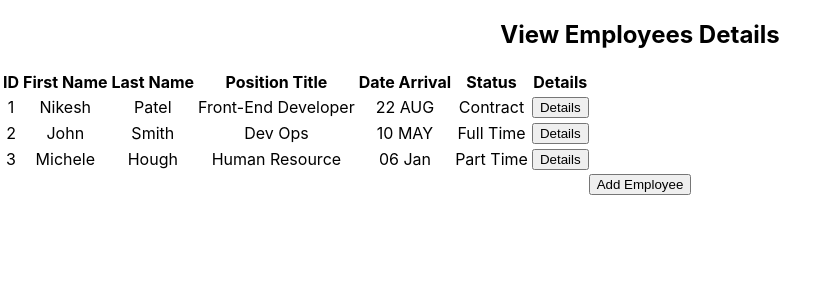
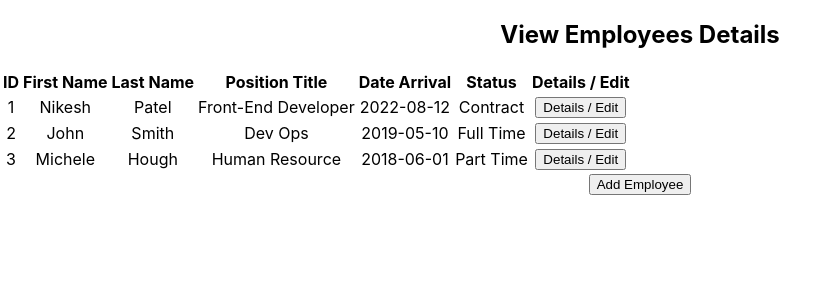
Before and after one commit to ptlnik13/payroll-app, a React (Create React App) app: page / in a window 1280 px wide. Shown: the top 300 px of the page, without its empty margins (0-838 px from the left). Built offline with nearby package versions, Linux system fonts and the light colour scheme.

Commit message:
Functionality of Employee Edit works

```diff
--- a/src/components/EmployeeDetails/EmployeeDetails.component.jsx
+++ b/src/components/EmployeeDetails/EmployeeDetails.component.jsx
@@ -1,10 +1,13 @@
 import {useSelector} from "react-redux";
 import {selectEmployees} from "../../store/employee/employee.selectors";
 import {useParams} from "react-router-dom";
+import {useState} from "react";
+import EmployeeFormComponent from "../EmployeeForm/EmployeeForm.component";
 
 
 function EmployeeDetailsComponent() {
 
+    const [isHidden, setIsHidden] = useState(false)
     const {id} = useParams()
 
     const employee = useSelector(selectEmployees).filter(employee => employee.id === id);
@@ -28,11 +31,16 @@ function EmployeeDetailsComponent() {
                     <h3>Position Title: {employee.positionTitle}</h3>
                     <h3>Hire Date: {employee.hireDate}</h3>
                     <h3>Email: {employee.email}</h3>
-                    <h3>Salary: {employee.salary}</h3>
+                    <h3>Salary: ${employee.salary}</h3>
                     <h3>Time in Position: {employee.timeInPosition}</h3>
                 </div>))
             }
         </div>
+        <button onClick={() => setIsHidden(!isHidden)}>Edit Employee</button>
+        {
+            isHidden && <EmployeeFormComponent formState={employee}/>
+        }
+
     </>);
 }
 
--- a/src/components/EmployeeForm/EmployeeForm.component.jsx
+++ b/src/components/EmployeeForm/EmployeeForm.component.jsx
@@ -3,14 +3,9 @@ import {useState} from "react";
 import {selectEmployees} from "../../store/employee/employee.selectors";
 import {useNavigate} from "react-router-dom";
 import {formValidationsUtils} from "../../utils/formValidations.utils";
-import {addEmployee} from "../../store/employee/employee.actions";
+import {addEmployee, editEmployee} from "../../store/employee/employee.actions";
 
-function EmployeeFormComponent() {
-
-    const dispatch = useDispatch();
-    const navigation = useNavigate();
-    const employees = useSelector(selectEmployees);
-    const [formData, setFormData] = useState({
+const INITIAL_FORM_STATE = {
     firstName: "",
     middleName: "",
     lastName: "",
@@ -24,7 +19,15 @@ function EmployeeFormComponent() {
     status: '',
     salary: "",
     timeInPosition: "",
-    });
+}
+
+function EmployeeFormComponent({formState}) {
+
+    const [existingEmployee] = formState || [];
+    const dispatch = useDispatch();
+    const navigation = useNavigate();
+    const employees = useSelector(selectEmployees);
+    const [formData, setFormData] = useState(existingEmployee || INITIAL_FORM_STATE);
 
     const handleInputChange = (e) => {
         const {name, value} = e.target;
@@ -39,7 +42,11 @@ function EmployeeFormComponent() {
         // Validate form data
         let formValid = formValidationsUtils(formData);
         if (formValid.result) {
+            if (existingEmployee) {
+                dispatch(editEmployee(employees, formData))
+            } else {
                 dispatch(addEmployee(employees, formData));
+            }
             setTimeout(() => {
                 navigation('/');
             }, 1000)
--- a/src/components/EmployeeViewer/EmployeeViewer.component.jsx
+++ b/src/components/EmployeeViewer/EmployeeViewer.component.jsx
@@ -31,7 +31,7 @@ function EmployeeViewerComponent() {
                         <th>Position Title</th>
                         <th>Date Arrival</th>
                         <th>Status</th>
-                        <th>Details</th>
+                        <th>Details / Edit</th>
                     </tr>
                     </thead>
                     <tbody>
@@ -44,7 +44,7 @@ function EmployeeViewerComponent() {
                             <td>{employee.hireDate}</td>
                             <td>{employee.status}</td>
                             <td>
-                                <button onClick={() => employeeNavigate(employee.id)}>Details</button>
+                                <button onClick={() => employeeNavigate(employee.id)}>Details / Edit</button>
                             </td>
                         </tr>
                     ))}
--- a/src/data-files/employee-data.js
+++ b/src/data-files/employee-data.js
@@ -6,13 +6,13 @@ export const EMPLOYEE_DATA = [
         lastName: 'Patel',
         location: 'Barrie',
         address: '137 Ruffet Drive',
-        birthDate: 'June 05, 1993',
+        birthDate: '1993-06-05',
         telephone: '4379875248',
         positionTitle: 'Front-End Developer',
-        hireDate: '22 AUG',
+        hireDate: '2022-08-12',
         email: 'ptlnik13@gmail.com',
         status: 'Contract',
-        salary: '$100',
+        salary: '100',
         timeInPosition: '1 Month'
     },
     {
@@ -22,13 +22,13 @@ export const EMPLOYEE_DATA = [
         lastName: 'Smith',
         location: 'Toronto',
         address: '123 Toronto Street',
-        birthDate: 'August 17, 1970',
+        birthDate: '1970-08-17',
         telephone: '1234567890',
         positionTitle: 'Dev Ops',
-        hireDate: '10 MAY',
+        hireDate: '2019-05-10',
         email: 'john.smith@gmail.com',
         status: 'Full Time',
-        salary: '$101',
+        salary: '101',
         timeInPosition: '3 Months'
     },
     {
@@ -38,13 +38,13 @@ export const EMPLOYEE_DATA = [
         lastName: 'Hough',
         location: 'Windsor',
         address: '123 Vancouver Street',
-        birthDate: 'January 01, 1991',
+        birthDate: '1991-01-01',
         telephone: '9234896578',
         positionTitle: 'Human Resource',
-        hireDate: '06 Jan',
+        hireDate: '2018-06-01',
         email: 'michele.hough@gmail.com',
         status: 'Part Time',
-        salary: '$80',
+        salary: '80',
         timeInPosition: '8 Months'
     },
 ]
--- a/src/store/employee/employee.actions.js
+++ b/src/store/employee/employee.actions.js
@@ -13,3 +13,8 @@ export const addEmployee = (employees, newEmployee) => {
     const id = `${+employees.length + 1}`;
     return createAction(EMPLOYEE_ACTION_TYPES.ADD_EMPLOYEE, [...employees, {...newEmployee, id}])
 }
+
+export const editEmployee = (employees, employee) => {
+    const newEmployeeList = employees.map(data => data.id === employee.id ? employee : data);
+    return createAction(EMPLOYEE_ACTION_TYPES.EDIT_EMPLOYEE, newEmployeeList)
+}
```
Lines whose indentation alone changed are shown as unchanged.
